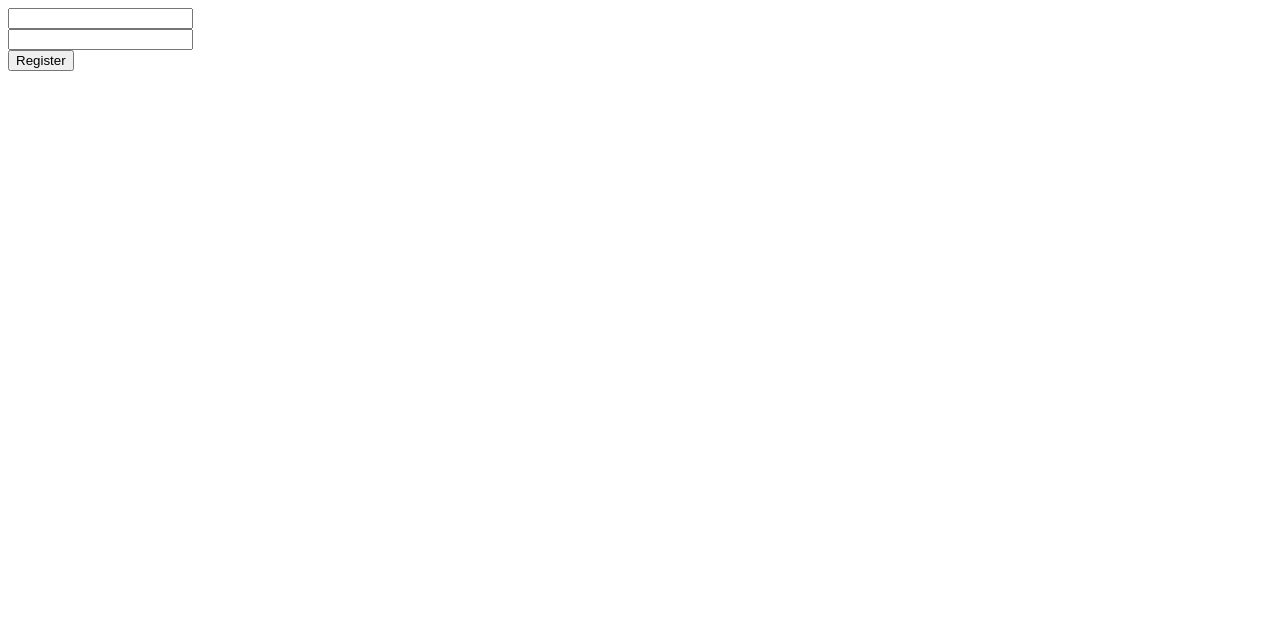
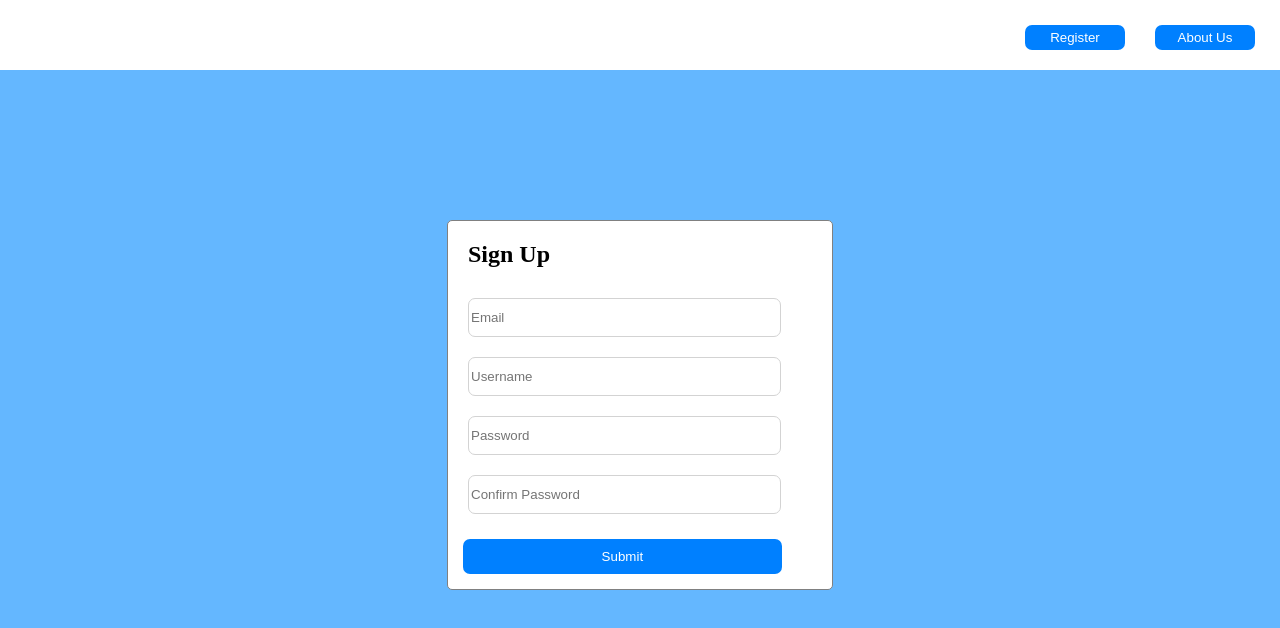
Before and after one commit to Teebs99/HTMLCSSLecture, a plain HTML site: page index.html in a window 1280 px wide. Drawn offline with Linux system fonts and the light colour scheme.

Commit message:
Added form and css

```diff
--- a/index.html
+++ b/index.html
@@ -8,16 +8,32 @@
     <title>HTML Forms</title>
 </head>
 <body>
+    <nav>
+        <button>About Us</button>
+        <button>Register</button>
+    </nav>
     <form>
+
             <div>
-            <input type='text'>
+                <h2>Sign Up</h2>
+            </div>
+
+            <div>
+                <input type='email' placeholder="Email">
             </div>
             <div>
-            <input type="password">
+                <input type='text' placeholder="Username">
             </div>
             <div>
-            <button type='submit'>Register</button>
+                <input type="password" placeholder="Password">
             </div>
+            <div>
+                <input type="password2" placeholder="Confirm Password">
+            </div>
+            <div>
+                <button type='submit'>Submit</button>
+            </div>
+
     </form>
 </body>
 </html>
--- a/main.css
+++ b/main.css
@@ -0,0 +1,59 @@
+body{
+    background-color:#64b7ff;
+    margin:0px;
+    padding:0px;
+}
+nav{
+    height:50px;
+    background-color:white;
+    margin:0px auto;
+    padding:10px;
+}
+nav button{
+    float:right;
+}
+nav button{
+    width:100px;
+    height:25px;
+    background-color:#0080ff;
+    margin:15px;
+    color:white;
+    border:none;
+    border-radius: 7px;
+}
+form{
+    margin:150px auto;
+    width:30%;
+    height:100%;
+    padding:0px;
+    border-radius:5px;
+    border:solid 1px gray;
+    background-color:white;
+
+
+}
+form div{
+    margin:auto;
+}
+form h2{
+    margin-left:20px;
+}
+form input{
+    margin:10px;
+    margin-left:20px;
+    width:80%;
+
+    height:35px;
+    border-radius:7px;
+    border:1px solid lightgray;
+}
+
+form button{
+    width:83%;
+    height:35px;
+    background-color:#0080ff;
+    margin:15px;
+    color:white;
+    border:none;
+    border-radius: 7px;
+}
```
Lines whose indentation alone changed are shown as unchanged.
